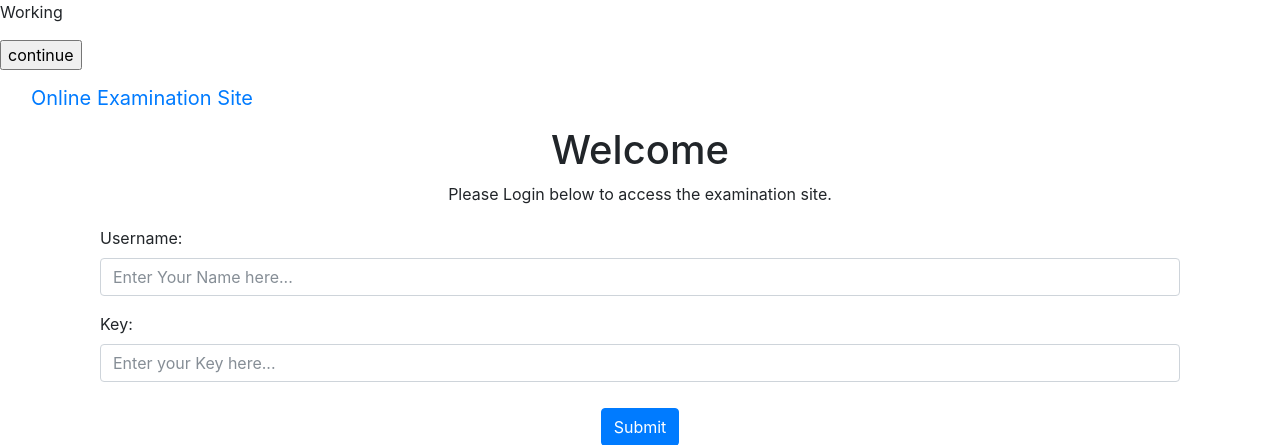
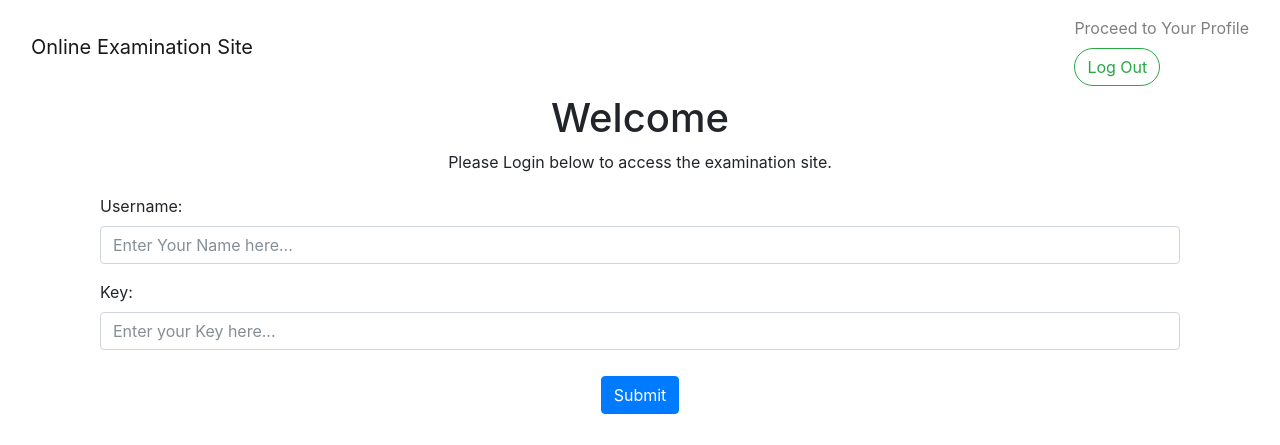
Before and after one commit to DominicWells/MVC-Framework, a PHP site: page / in a window 1280 px wide. Shown: the top 445 px of the page. Run offline with PHP 8.4, Linux system fonts and the light colour scheme; the visitor is signed in with stand-in values (Sample User, id 1); data that the repository does not hold is empty; classes that the project's autoload settings leave out are loaded by file name; some libraries are stand-ins or nearby versions.

Commit message:
add log-out button to template plus basic functionality

```diff
--- a/application/controllers/Home.php
+++ b/application/controllers/Home.php
@@ -53,13 +53,20 @@ class Home extends Controller
         $attempts = \application\models\Home::checkLoginAttempts($this->user_ip);
 
         $errors = [];
+        $user_type = "";
 
         if ($attempts !== 0) {
             $remaining_attempts = 3 - $attempts;
             $errors[] = "Incorrect Credentials. Please retry! You have " . $remaining_attempts . " remaining attempt(s).";
         }
+
+        if (isset($_SESSION['user_type'])) {
+            $user_type = $_SESSION['user_type'];
+        }
+
         View::renderTemplate("Home/index.html", array(
-            "errors" => $errors
+            "errors" => $errors,
+            "user"   => $user_type
         ));
     }
 
--- a/application/views/base.html
+++ b/application/views/base.html
@@ -18,15 +18,21 @@
     <title>{% block title %}{% endblock %}</title>
 </head>
 <body>
-{% if logged_in == true %}
-<p>Working</p>
-{% endif %}
-<form name="new user" method="post" action="">
-    <input type="submit" name="logout"  value="continue"/>
-</form>
     <div class="container-fluid">
-        <nav id="site-navbar" class="navbar">
+        <nav id="site-navbar" class="navbar navbar-light bg-faded">
             <a class="navbar-brand" href="/">Online Examination Site</a>
+            {% if logged_in == true %}
+            <ul class="navbar-nav">
+                <li class="nav-item">
+                    <a class="nav-link" href="{{user}}/index">Proceed to Your Profile</a>
+                </li>
+                <li class="nav-item">
+                    <form name="log-out" method="post" action="">
+                        <button id="log-out" class="btn btn-outline-success" type="submit" name="logout">Log Out</button>
+                    </form>
+                </li>
+            </ul>
+            {% endif %}
         </nav>
         <div class="container">
             <!-- Main Content Body -->
--- a/application/views/home/index.html
+++ b/application/views/home/index.html
@@ -7,13 +7,14 @@
         <h1>Welcome</h1>
         <p>Please Login below to access the examination site.</p>
     </div>
-
+    {% if logged_in == false %}
     {% if errors %}
     <div class="alert alert-danger" role="alert">
         {% for error in errors %}
         <li class="error-list">{{error}}</li>
         {% endfor %}
     </div>
+    {% endif %}
     {% endif %}
     <div id="login-form-error" class="alert alert-danger" role="alert">
         <li class="error-list">You cannot submit a form with no input specified!</li>
--- a/core/Controller.php
+++ b/core/Controller.php
@@ -105,6 +105,13 @@ abstract class Controller
     protected function logout()
     {
         if (isset($_POST['logout'])) {
+
+            session_start();
+
+            $_SESSION = array();
+
+            session_destroy();
+
             $this->redirect("");
         }
     }
--- a/public/css/style.css
+++ b/public/css/style.css
@@ -1,3 +1,12 @@
+/*
+Header & Nav menu
+ */
+
+#log-out {
+    cursor: pointer;
+    border-radius: 25px;
+}
+
 /*
 Submissions and Forms
  */
```
